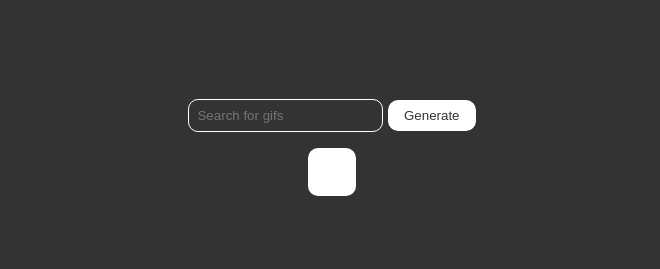
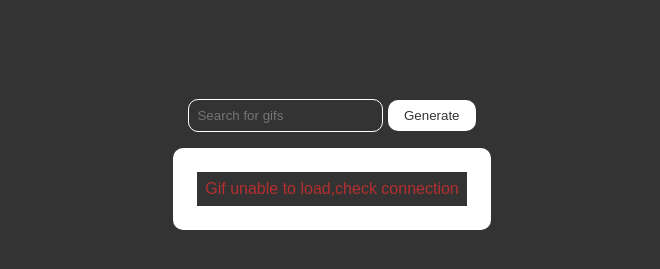
Before and after one commit to freddyfavour/Giphy-generator, a plain HTML site: page index.html in a window 1280 px wide. Shown: the part 61-330 px from the top of the page, without its empty margins (308-968 px from the left). Drawn offline with Linux system fonts and the light colour scheme; no server answers; a web font is replaced by a local one.

Commit message:
updated catch error message

```diff
--- a/index.js
+++ b/index.js
@@ -34,5 +34,10 @@ function findGif(search) {
     })
     .catch(function (error) {
       console.error("Error:", error);
+      imgContainer.innerHTML = "";
+      errortxt = document.createElement("p");
+      errortxt.classList.add("error-text");
+      errortxt.innerText = "Gif unable to load,check connection";
+      imgContainer.appendChild(errortxt);
     });
 }
--- a/style.css
+++ b/style.css
@@ -53,3 +53,8 @@ button {
 .img {
   border-radius: 10px;
 }
+
+.error-text {
+  padding: 0.5rem;
+  color: rgba(248, 46, 46, 0.664);
+}
```
